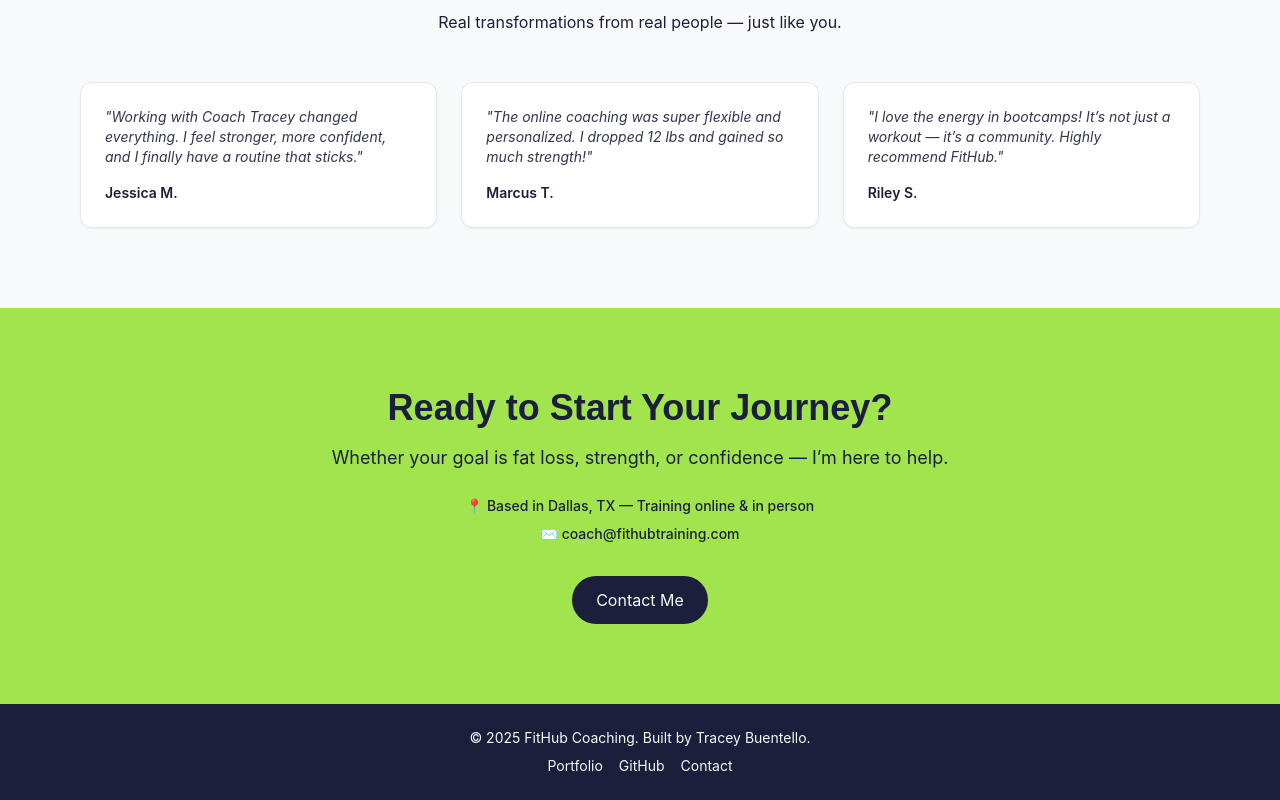
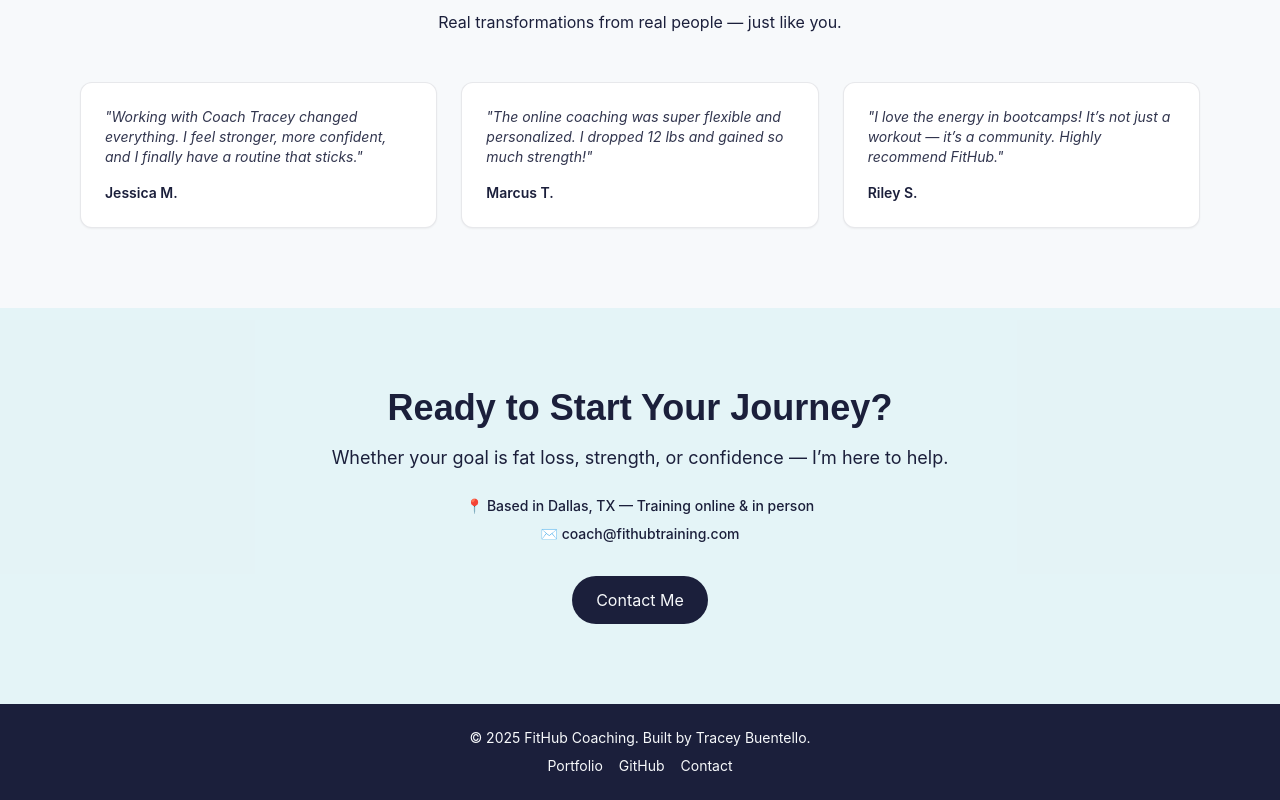
Before and after one commit to tleanne1/fithub-client, a React (Vite) app: page / in a window 1280 px wide. Shown: the part 1967-2767 px from the top of the page. Built offline with nearby package versions, Linux system fonts and the light colour scheme.

Commit message:
Updated Contact.jsx color

```diff
--- a/src/sections/Contact.jsx
+++ b/src/sections/Contact.jsx
@@ -4,7 +4,7 @@ const Contact = () => {
   return (
     <section
       id="contact"
-      className="bg-lime text-midnight py-20 px-6 md:px-20 text-center"
+      className="bg-aqua/10 text-midnight py-20 px-6 md:px-20 text-center"
     >
       <div className="max-w-3xl mx-auto">
         <h2 className="text-3xl md:text-4xl font-display font-bold mb-4">
```
